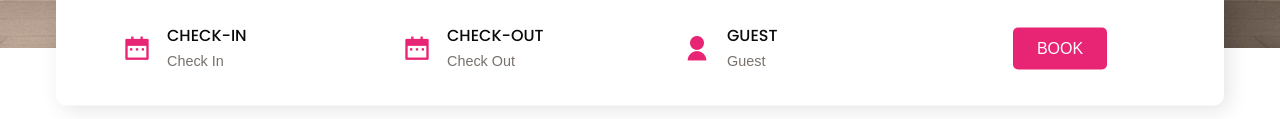
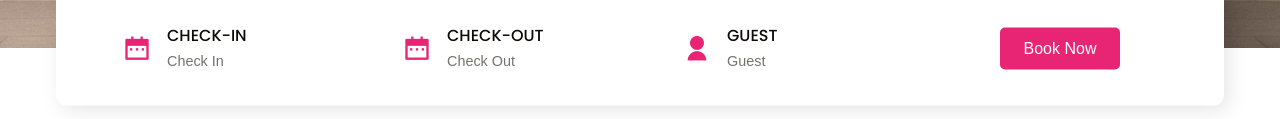
Before and after one commit to sparrowsaurora/hotel-website-portfolio, a plain HTML site: page index.html in a window 1280 px wide. Shown: the part 647-766 px from the top of the page. Drawn offline with nearby package versions, Linux system fonts and the light colour scheme; a script that the page names is missing.

Commit message:
updated booking btn

```diff
--- a/index.html
+++ b/index.html
@@ -60,7 +60,7 @@
           </div>
         </div>
         <div class="input__group input__btn">
-          <button class="btn">BOOK</button>
+          <button class="btn">Book Now</button>
         </div>
       </form>
     </section>
```
